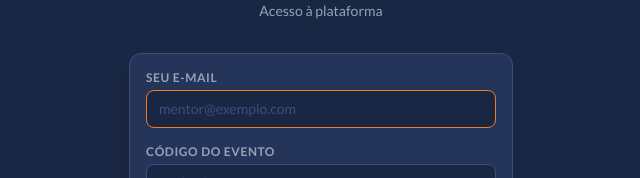
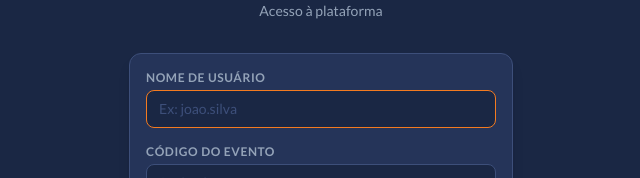
Before and after one commit to jwfip/liinc-equipes, a Next.js app: page /login in a window 1280 px wide. Shown: the part 320-498 px from the top of the page, without its empty margins (319-959 px from the left). Built offline with nearby package versions, Linux system fonts and the light colour scheme; no server answers.

Commit message:
feat: use username instead of email for authentication

```diff
--- a/src/app/(app)/admin/mentores/page.tsx
+++ b/src/app/(app)/admin/mentores/page.tsx
@@ -19,22 +19,22 @@ export default async function MentoresPage() {
         <h2 className="font-display font-semibold text-sm mb-4 text-slate-300">Adicionar mentor</h2>
         <form action={async (fd: FormData) => {
           'use server'
-          await createMentor(fd.get('name') as string, (fd.get('email') as string).toLowerCase())
+          await createMentor(fd.get('name') as string, (fd.get('username') as string).toLowerCase().trim())
         }} className="flex flex-col sm:flex-row gap-3">
           <div className="flex-1">
             <label className="label">Nome</label>
             <input name="name" type="text" required placeholder="Nome completo" className="input" />
           </div>
           <div className="flex-1">
-            <label className="label">E-mail</label>
-            <input name="email" type="email" required placeholder="mentor@exemplo.com" className="input" />
+            <label className="label">Usuário</label>
+            <input name="username" type="text" required placeholder="Ex: joao.silva" className="input" />
           </div>
           <div className="flex items-end">
             <button type="submit" className="btn-primary h-[38px]">+ Adicionar</button>
           </div>
         </form>
         <p className="text-xs text-slate-500 mt-2">
-          Após cadastrar, o mentor poderá fazer login informando seu e-mail e a senha do evento (<strong>{process.env.EVENT_ACCESS_CODE || 'liinc2026'}</strong>).
+          Após cadastrar, o mentor poderá fazer login informando seu usuário e a senha do evento (<strong>{process.env.EVENT_ACCESS_CODE || 'liinc2026'}</strong>).
         </p>
       </div>
 
@@ -43,7 +43,7 @@ export default async function MentoresPage() {
           <thead>
             <tr className="border-b border-navy-muted">
               <th className="text-left px-4 py-3 text-xs font-semibold text-slate-400 uppercase tracking-wider">Nome</th>
-              <th className="text-left px-4 py-3 text-xs font-semibold text-slate-400 uppercase tracking-wider">E-mail</th>
+              <th className="text-left px-4 py-3 text-xs font-semibold text-slate-400 uppercase tracking-wider">Usuário</th>
               <th className="text-left px-4 py-3 text-xs font-semibold text-slate-400 uppercase tracking-wider">Status</th>
               <th className="px-4 py-3 w-28" />
             </tr>
--- a/src/app/login/page.tsx
+++ b/src/app/login/page.tsx
@@ -3,7 +3,7 @@ import { AuthError } from 'next-auth'
 
 export default function LoginPage({ searchParams }: { searchParams: { error?: string } }) {
   const errorMsg = searchParams.error === 'CredentialsSignin'
-    ? 'E-mail ou código incorretos.'
+    ? 'Usuário ou código incorretos.'
     : searchParams.error ? 'Ocorreu um erro ao fazer login.' : null
 
   return (
@@ -23,8 +23,8 @@ export default function LoginPage({ searchParams }: { searchParams: { error?: st
               'use server'
               try {
                 await signIn('credentials', {
-                  email: formData.get('email'),
-                  code:  formData.get('code'),
+                  username: formData.get('username'),
+                  code:     formData.get('code'),
                   redirectTo: '/painel',
                 })
               } catch (error) {
@@ -38,12 +38,12 @@ export default function LoginPage({ searchParams }: { searchParams: { error?: st
             className="space-y-4"
           >
             <div>
-              <label className="label">Seu e-mail</label>
+              <label className="label">Nome de Usuário</label>
               <input
-                type="email"
-                name="email"
+                type="text"
+                name="username"
                 required
-                placeholder="mentor@exemplo.com"
+                placeholder="Ex: joao.silva"
                 className="input"
                 autoFocus
               />
--- a/src/auth.ts
+++ b/src/auth.ts
@@ -17,24 +17,24 @@ export const { handlers, auth, signIn, signOut } = NextAuth({
     Credentials({
       name: 'Credentials',
       credentials: {
-        email: { label: 'E-mail', type: 'email' },
-        code:  { label: 'Código de Acesso', type: 'password' }
+        username: { label: 'Usuário', type: 'text' },
+        code:     { label: 'Código de Acesso', type: 'password' }
       },
       async authorize(credentials) {
-        if (!credentials?.email || !credentials?.code) return null
+        if (!credentials?.username || !credentials?.code) return null
 
         // Verifica o código do evento (senha global)
         if (credentials.code !== process.env.EVENT_ACCESS_CODE) {
           throw new Error('Código de acesso incorreto')
         }
 
-        const userEmail = (credentials.email as string).toLowerCase()
+        const username = (credentials.username as string).toLowerCase().trim()
         const user = await db.query.users.findFirst({
-          where: eq(users.email, userEmail),
+          where: eq(users.email, username),
         })
 
         if (!user) {
-          throw new Error('E-mail não cadastrado. Fale com a organização.')
+          throw new Error('Usuário não cadastrado. Fale com a organização.')
         }
 
         return user
```
Also changed, not shown: src/actions/admin.ts (+4 -4 lines).
